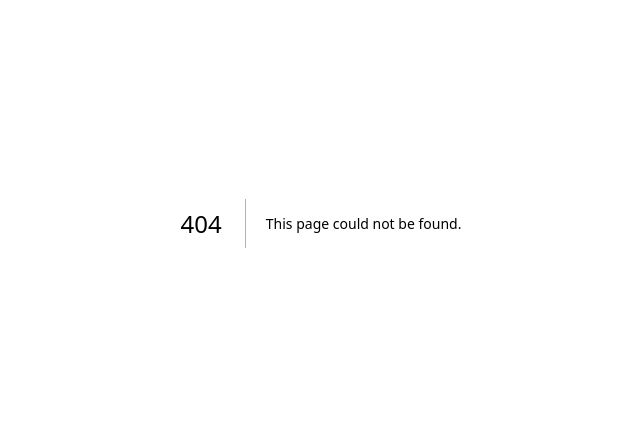
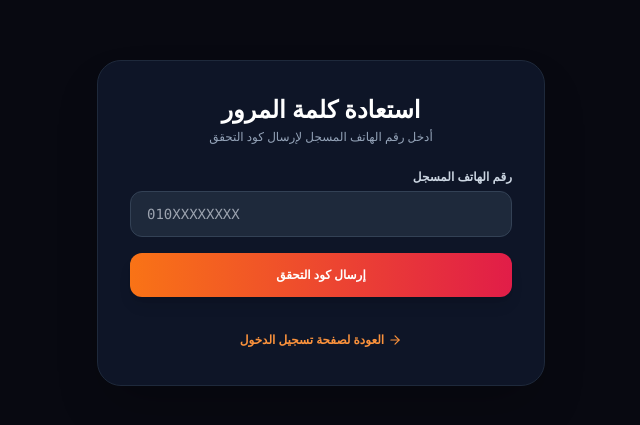
Before and after one commit to koftagyasaad-sudo/L-K-Shift, a Next.js app: page /1/forgot-password in a window 1280 px wide. Before the commit this address had no page. Shown: the part 177-602 px from the top of the page, without its empty margins (319-959 px from the left). Built offline with nearby package versions, Linux system fonts and the light colour scheme.

Commit message:
Add Forgot Password page component

```diff
--- /dev/null
+++ b/src/app/[locale]/forgot-password/page.tsx
@@ -0,0 +1,163 @@
+'use client';
+
+import React, { useState, use } from 'react';
+import Link from 'next/link';
+import { useRouter } from 'next/navigation';
+import { KeyRound, Phone, CheckCircle2, AlertCircle, ArrowRight, Loader2 } from 'lucide-react';
+
+interface PageProps {
+  params: Promise<{
+    locale: string;
+  }>;
+}
+
+export default function ForgotPasswordPage({ params }: PageProps) {
+  const resolvedParams = use(params);
+  const locale = resolvedParams?.locale || 'ar';
+  const router = useRouter();
+
+  const [step, setStep] = useState<1 | 2>(1);
+  const [phone, setPhone] = useState('');
+  const [otp, setOtp] = useState('');
+  const [newPassword, setNewPassword] = useState('');
+  const [loading, setLoading] = useState(false);
+  const [msg, setMsg] = useState<{ type: 'ok' | 'err'; text: string } | null>(null);
+
+  const handleSendOtp = async (e: React.FormEvent) => {
+    e.preventDefault();
+    setLoading(true);
+    setMsg(null);
+    try {
+      const res = await fetch('/api/auth/reset-password', {
+        method: 'POST',
+        headers: { 'Content-Type': 'application/json' },
+        body: JSON.stringify({ phone }),
+      });
+      const data = await res.json();
+      if (res.ok) {
+        setStep(2);
+        setMsg({ type: 'ok', text: `تم إرسال الكود بنجاح. كود الاختبار السريع: ${data.debugCode || ''}` });
+      } else {
+        setMsg({ type: 'err', text: data.message || 'رقم الهاتف غير مسجل بالنظام' });
+      }
+    } catch {
+      setMsg({ type: 'err', text: 'فشل الاتصال بالسيرفر' });
+    } finally {
+      setLoading(false);
+    }
+  };
+
+  const handleReset = async (e: React.FormEvent) => {
+    e.preventDefault();
+    setLoading(true);
+    setMsg(null);
+    try {
+      const res = await fetch('/api/auth/reset-password', {
+        method: 'PUT',
+        headers: { 'Content-Type': 'application/json' },
+        body: JSON.stringify({ phone, otp, newPassword }),
+      });
+      const data = await res.json();
+      if (res.ok) {
+        setMsg({ type: 'ok', text: 'تم تغيير كلمة المرور بنجاح! جاري تحويلك لتسجيل الدخول...' });
+        setTimeout(() => router.push(`/${locale}/login`), 2000);
+      } else {
+        setMsg({ type: 'err', text: data.message || 'كود التحقق غير صحيح' });
+      }
+    } catch {
+      setMsg({ type: 'err', text: 'فشل الاتصال بالسيرفر' });
+    } finally {
+      setLoading(false);
+    }
+  };
+
+  return (
+    <div className="min-h-screen flex items-center justify-center p-4 bg-[#080911]" dir="rtl">
+      <div className="w-full max-w-md bg-slate-900/90 border border-slate-800 p-8 rounded-3xl shadow-2xl space-y-6">
+        <div className="text-center">
+          <h1 className="text-2xl font-black text-white">استعادة كلمة المرور</h1>
+          <p className="text-xs text-slate-400 mt-1">
+            {step === 1 ? 'أدخل رقم الهاتف المسجل لإرسال كود التحقق' : 'أدخل الكود وكلمة المرور الجديدة'}
+          </p>
+        </div>
+
+        {msg && (
+          <div
+            className={`p-3.5 rounded-xl flex items-center gap-2 text-xs font-bold ${
+              msg.type === 'ok'
+                ? 'bg-emerald-500/10 text-emerald-400 border border-emerald-500/20'
+                : 'bg-rose-500/10 text-rose-400 border border-rose-500/20'
+            }`}
+          >
+            {msg.type === 'ok' ? <CheckCircle2 size={16} /> : <AlertCircle size={16} />}
+            <span>{msg.text}</span>
+          </div>
+        )}
+
+        {step === 1 ? (
+          <form onSubmit={handleSendOtp} className="space-y-4">
+            <div>
+              <label className="text-xs font-semibold text-slate-300 block mb-1.5">رقم الهاتف المسجل</label>
+              <input
+                type="tel"
+                required
+                value={phone}
+                onChange={(e) => setPhone(e.target.value)}
+                placeholder="010XXXXXXXX"
+                className="w-full bg-slate-800 border border-slate-700 text-white rounded-xl px-4 py-3 text-sm font-mono text-left focus:outline-none focus:border-orange-500"
+                dir="ltr"
+              />
+            </div>
+            <button
+              type="submit"
+              disabled={loading}
+              className="w-full bg-gradient-to-r from-orange-500 to-rose-600 text-white py-3.5 rounded-xl text-xs font-bold shadow-lg hover:opacity-95 cursor-pointer disabled:opacity-50 flex items-center justify-center gap-2"
+            >
+              {loading ? <Loader2 size={16} className="animate-spin" /> : null}
+              {loading ? 'جاري الإرسال...' : 'إرسال كود التحقق'}
+            </button>
+          </form>
+        ) : (
+          <form onSubmit={handleReset} className="space-y-4">
+            <div>
+              <label className="text-xs font-semibold text-slate-300 block mb-1.5">كود التحقق (OTP)</label>
+              <input
+                type="text"
+                required
+                value={otp}
+                onChange={(e) => setOtp(e.target.value)}
+                placeholder="أدخل الـ 6 أرقام"
+                className="w-full bg-slate-800 border border-slate-700 text-white rounded-xl px-4 py-3 text-center text-lg font-mono tracking-widest focus:outline-none focus:border-orange-500"
+              />
+            </div>
+            <div>
+              <label className="text-xs font-semibold text-slate-300 block mb-1.5">كلمة المرور الجديدة</label>
+              <input
+                type="password"
+                required
+                value={newPassword}
+                onChange={(e) => setNewPassword(e.target.value)}
+                placeholder="••••••••"
+                className="w-full bg-slate-800 border border-slate-700 text-white rounded-xl px-4 py-3 text-sm focus:outline-none focus:border-orange-500"
+              />
+            </div>
+            <button
+              type="submit"
+              disabled={loading}
+              className="w-full bg-gradient-to-r from-orange-500 to-rose-600 text-white py-3.5 rounded-xl text-xs font-bold shadow-lg hover:opacity-95 cursor-pointer disabled:opacity-50 flex items-center justify-center gap-2"
+            >
+              {loading ? <Loader2 size={16} className="animate-spin" /> : null}
+              {loading ? 'جاري التعيين...' : 'تأكيد وتعيين كلمة المرور'}
+            </button>
+          </form>
+        )}
+
+        <div className="text-center pt-2">
+          <Link href={`/${locale}/login`} className="text-xs text-orange-400 hover:underline inline-flex items-center gap-1 font-semibold">
+            <ArrowRight size={14} /> العودة لصفحة تسجيل الدخول
+          </Link>
+        </div>
+      </div>
+    </div>
+  );
+}
```
